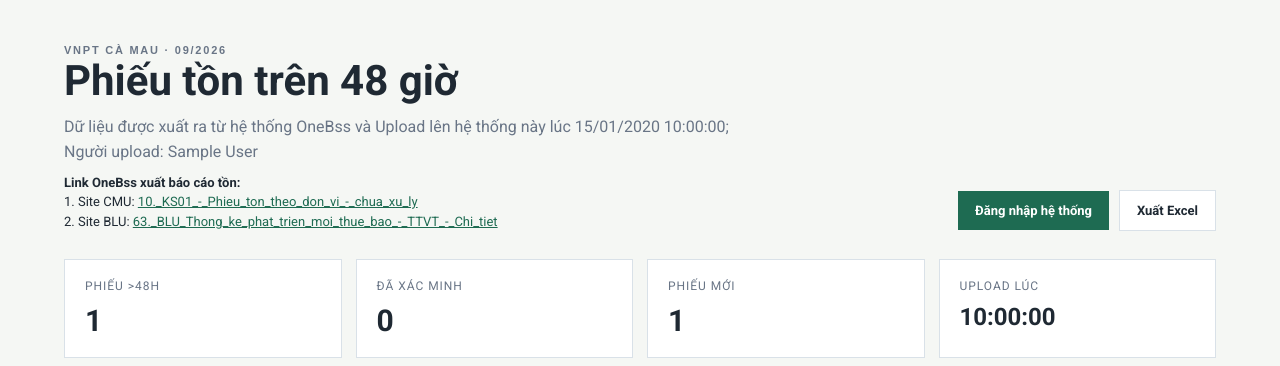
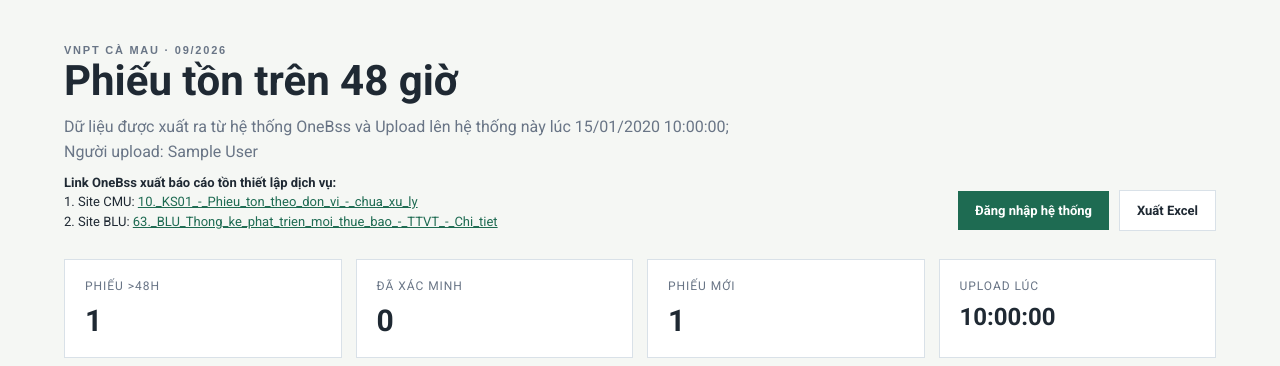
Before and after one commit to caotrinhan/phieuton, a Flask app: page / in a window 1280 px wide. Shown: the top 366 px of the page. Run offline with Flask 3, Linux system fonts and the light colour scheme; tables that the repository leaves empty hold one stand-in row (values such as "Sample post"); parts of the project's set-up code (start-up, migrations or seed data) failed here and were passed over; some libraries are stand-ins or nearby versions.

```diff
--- a/app/templates/dashboard.html
+++ b/app/templates/dashboard.html
@@ -15,7 +15,7 @@
     <!-- Hai đường link hướng dẫn xuất báo cáo OneBss mở tab mới -->
     {% if batch %}
     <div style="margin-top: 8px; font-size: 13px; line-height: 1.5;">
-      <span style="font-weight: 600; color: var(--ink);">Link OneBss xuất báo cáo tồn:</span><br>
+      <span style="font-weight: 600; color: var(--ink);">Link OneBss xuất báo cáo tồn thiết lập dịch vụ:</span><br>
       1. Site CMU: <a href="https://onebss.vnpt.vn/#/report/bi?path=TINH/CAMAU/TRACUU/TON_RP_PHIEUTON_CHUA_XULY&name=10._KS01_-_Phieu_ton_theo_don_vi_-_chua_xu_ly" target="_blank" style="color: var(--green); text-decoration: underline;">10._KS01_-_Phieu_ton_theo_don_vi_-_chua_xu_ly</a><br>
       2. Site BLU: <a href="https://onebss.vnpt.vn/#/report/bi?path=TINH/BACLIEU/BACLIEU/BAOCAO/BC_PTTB_TTVT/BC_BLU_TK_PTM_TB_TTVT&name=63._BLU_Thong_ke_phat_trien_moi_thue_bao_-_TTVT_-_Chi_tiet" target="_blank" style="color: var(--green); text-decoration: underline;">63._BLU_Thong_ke_phat_trien_moi_thue_bao_-_TTVT_-_Chi_tiet</a>
     </div>
```
